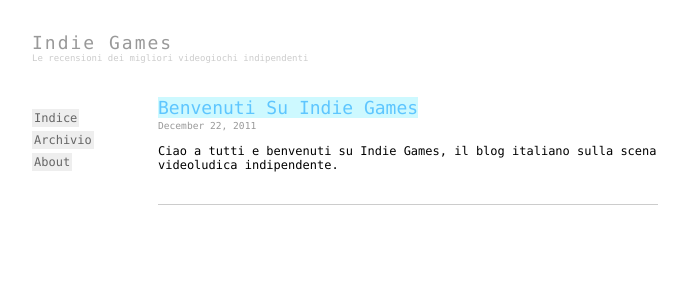
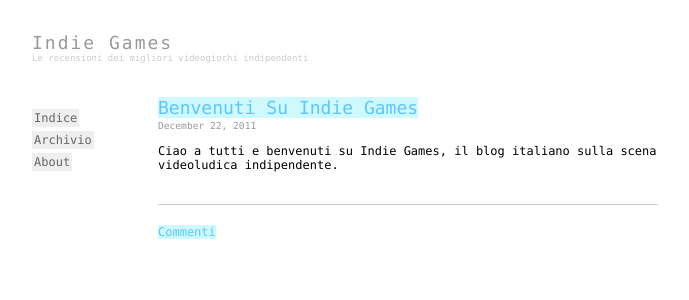
Before and after one commit to indiegames/indiegames.github.com, a Jekyll site: the page built from index.html, in a window 1280 px wide. Shown: the top 300 px of the page, without its empty margins (0-689 px from the left). Built offline with Jekyll 4.4.1, drawn with Linux system fonts in a browser that asks for light colours.

Commit message:
Minor updates

```diff
--- a/about/index.html
+++ b/about/index.html
@@ -1,6 +1,6 @@
 ---
 layout: default
-title: about
+title: About
 ---
 <h2>Chi o cosa è Indie Games?</h2>
 <p><a href="http://www.flickr.com/photos/fraiolinotes/5526621822/" title="Giovanni Cappellotto"><img src="http://farm6.staticflickr.com/5012/5526621822_b3b5b2fa02.jpg" width="500" height="493" alt="Giovanni Cappellotto"></a></p>
--- a/index.html
+++ b/index.html
@@ -1,11 +1,12 @@
 ---
 layout: default
-title: indie games
+title: Indie Games
 ---
 {% for post in site.posts limit:1 %}
 <article>
-	<h2><a href="{{post.url}}">{{post.title}}</a></h2>
-	<time datetime='{{post.date | date: "%Y-%m-%d"}}'>{{post.date | date: "%B %d, %Y"}}</time>
-	{{post.content}}
+  <h2><a href="{{post.url}}">{{post.title}}</a></h2>
+  <time datetime='{{post.date | date: "%Y-%m-%d"}}'>{{post.date | date: "%B %d, %Y"}}</time>
+  {{post.content}}
 </article>
+<p><a href="{{post.url}}">Commenti</a></p>
 {% endfor %}
```
Also changed, not shown: archives/index.html (+5 -6 lines).
